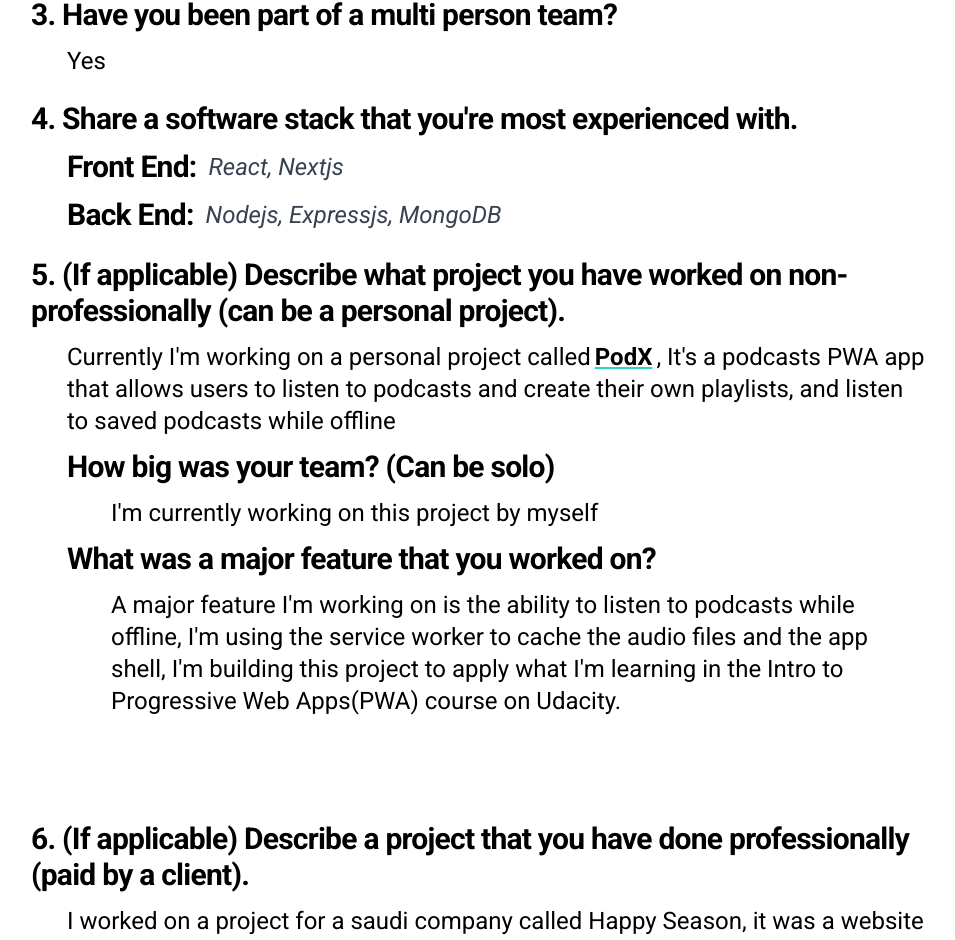
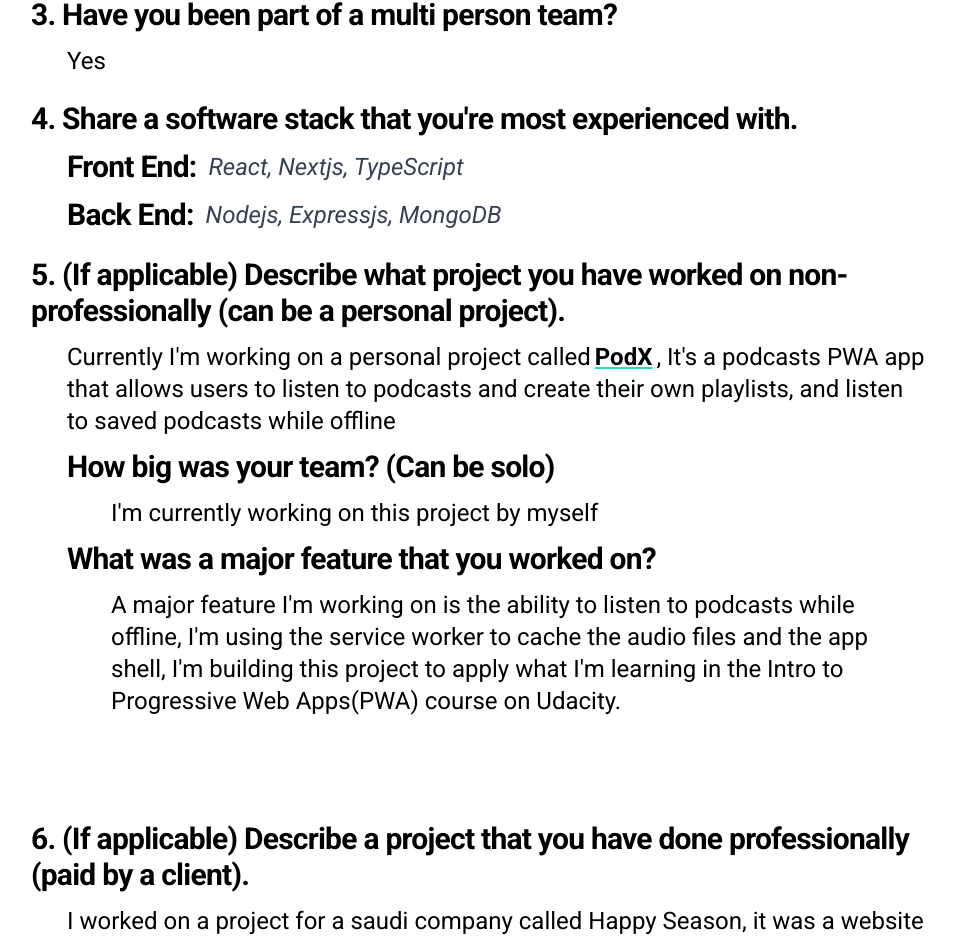
Before and after one commit to Abdelmuttalib/portfolio, a Next.js app: page /full-stack-react-developer-worksheet-dodeca-drones-inc in a window 1280 px wide. Shown: the part 9423-10363 px from the top of the page, without its empty margins (161-1116 px from the left). Built offline with nearby package versions, Linux system fonts and the light colour scheme; no server answers; the database is empty.

Commit message:
feat(worksheet): add typescript skill

```diff
--- a/src/components/application-worksheet-page/Sections/Section3.tsx
+++ b/src/components/application-worksheet-page/Sections/Section3.tsx
@@ -45,7 +45,9 @@ const Section3 = () => {
         </h3>
         <div className="flex items-center gap-3">
           <h3 className="pl-9">Front End: </h3>
-          <h4 className="font-normal italic text-gray-700">React, Nextjs</h4>
+          <h4 className="font-normal italic text-gray-700">
+            React, Nextjs, TypeScript
+          </h4>
         </div>
         <div className="flex items-center gap-3">
           <h3 className="pl-9">Back End: </h3>
```
